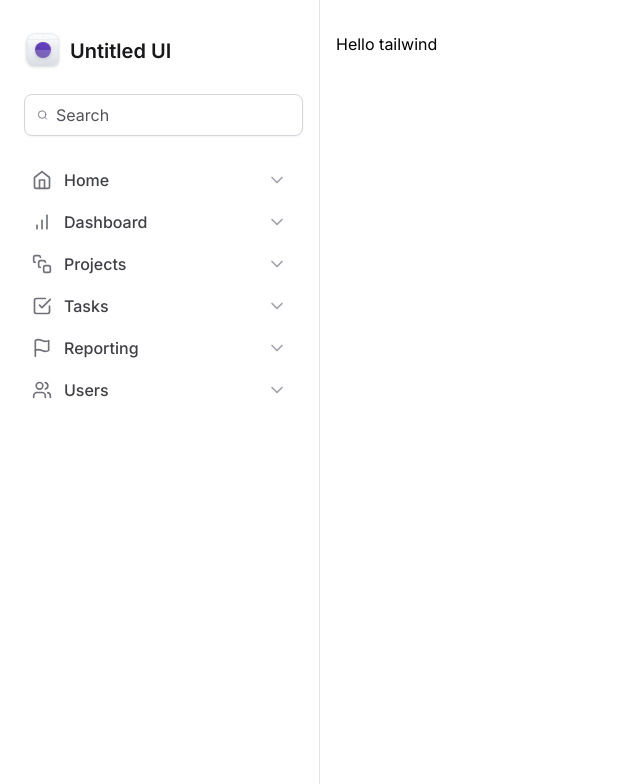
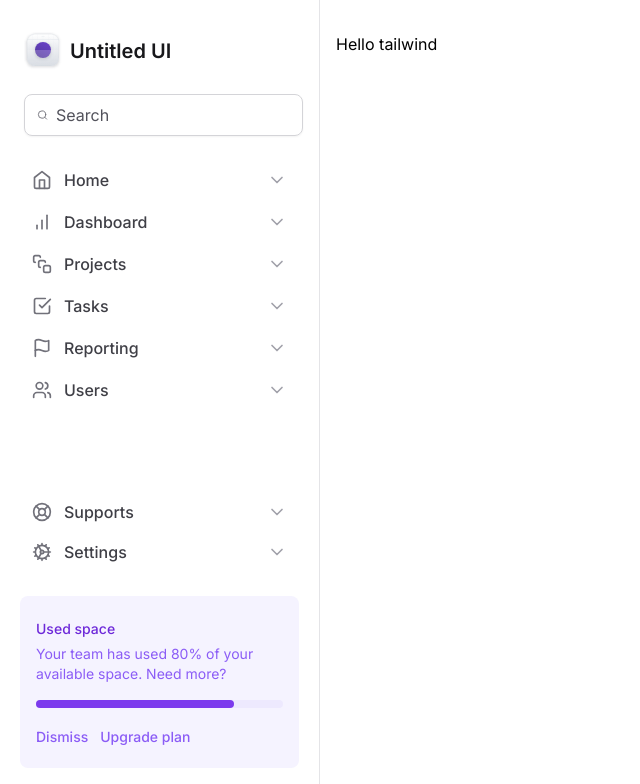
Before and after one commit to paulobeckman/tailwind-next, a Next.js app: page / in a window 1280 px wide. Shown: the top 784 px of the page, without its empty margins (0-640 px from the left). Built offline with nearby package versions, Linux system fonts and the light colour scheme.

Commit message:
feat: widget de espaço usado

```diff
--- a/src/components/Sidebar/MainNavigation/index.tsx
+++ /dev/null
@@ -1,16 +0,0 @@
-import { BarChart, CheckSquare, ChevronDown, Flag, Home, SquareStack, Users } from "lucide-react";
-
-import { NavItem } from "./NavItem";
-
-export function MainNavigation(){
-  return (
-    <nav className="space-y-0.5">
-     <NavItem title="Home" icon={Home} />
-     <NavItem title="Dashboard" icon={BarChart} />
-     <NavItem title="Projects" icon={SquareStack} />
-     <NavItem title="Tasks" icon={CheckSquare} />
-     <NavItem title="Reporting" icon={Flag} />
-     <NavItem title="Users" icon={Users} />
-    </nav>
-  )
-}
--- /dev/null
+++ b/src/components/Sidebar/UsedSpaceWidget.tsx
@@ -0,0 +1,19 @@
+export function UsedSpaceWidget() {
+  return (
+    <div className="flex flex-col gap-4 rounded-lg bg-violet-50 px-4 py-5">
+      <div className="space-y-1">
+        <span className="text-sm/5 font-medium text-violet-700">Used space</span>
+        <p className="text-sm/5 text-violet-500">Your team has used 80% of your available space. Need more?</p>
+      </div>
+
+      <div className="h-2 rounded-full bg-violet-100">
+        <div className="h-2 w-4/5 rounded-full bg-violet-600"/>
+      </div>
+
+      <div className="space-x-3">
+        <button type="button" className="text-sm font-medium text-violet-500 hover:text-violet-700">Dismiss</button>
+        <button type="button" className="text-sm font-medium text-violet-500 hover:text-violet-900">Upgrade plan</button>
+      </div>
+    </div>
+  )
+}
--- a/src/components/Sidebar/index.tsx
+++ b/src/components/Sidebar/index.tsx
@@ -1,11 +1,12 @@
-import { Search } from 'lucide-react';
+import { BarChart, CheckSquare, ChevronDown, Flag, Home, SquareStack, Users, Search, LifeBuoy, Cog } from "lucide-react";
 
 import { Logo } from "./Logo";
-import { MainNavigation } from './MainNavigation';
+import { NavItem } from "./NavItem";
+import { UsedSpaceWidget } from "./UsedSpaceWidget";
 
 export function Sidebar() {
   return (
-    <aside className='border-r border-zinc-200 px-5 py-8 space-y-6'>
+    <aside className='border-r border-zinc-200 px-5 py-8 flex flex-col gap-6'>
       <Logo />
 
       <div className="flex mx-1 w-full items-center gap-2 rounded-lg border border-zinc-300 px-3 py-2 shadow-sm">
@@ -13,7 +14,23 @@
         <input className='flex-1 border-0 bg-transparent p-0 text-zinc-900 placeholder-zinc-600' placeholder='Search' />
       </div>
 
-      <MainNavigation />
+      <nav className="space-y-0.5">
+        <NavItem title="Home" icon={Home} />
+        <NavItem title="Dashboard" icon={BarChart} />
+        <NavItem title="Projects" icon={SquareStack} />
+        <NavItem title="Tasks" icon={CheckSquare} />
+        <NavItem title="Reporting" icon={Flag} />
+        <NavItem title="Users" icon={Users} />
+      </nav>
+
+      <div className='mt-auto flex flex-col gap-6'>
+        <nav>
+          <NavItem title="Supports" icon={LifeBuoy} />
+          <NavItem title="Settings" icon={Cog} />
+        </nav>
+
+        <UsedSpaceWidget />
+      </div>
     </aside>
   )
 };
```
Also changed, not shown: src/components/Sidebar/NavItem.tsx (renamed from src/components/Sidebar/MainNavigation/NavItem.tsx).
